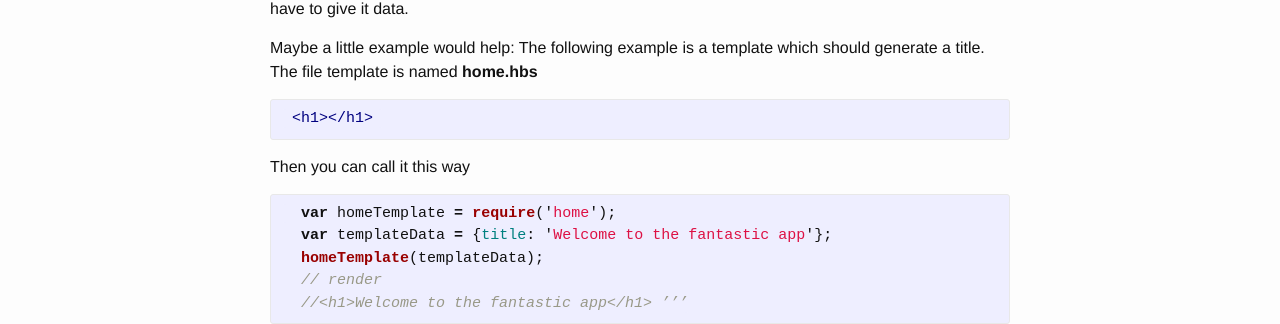
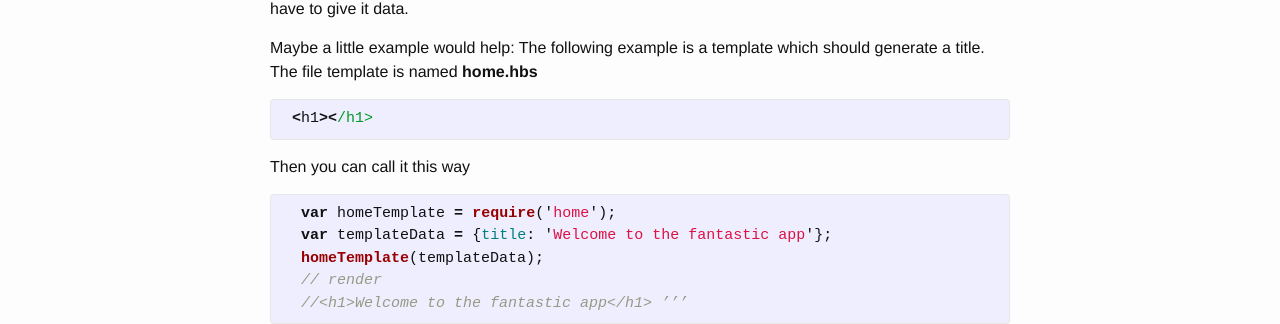
Before and after one commit to klee-contrib/focus-docs, a Jekyll site: the page built from _posts/2014-11-25-templates.md, in a window 1280 px wide. Shown: the part 470-794 px from the top of the page. Built offline with Jekyll 4.4.1, drawn with Linux system fonts in a browser that asks for light colours.

Commit message:
Update explainations .

```diff
--- a/_posts/2014-11-25-templates.md
+++ b/_posts/2014-11-25-templates.md
@@ -20,7 +20,7 @@ In order to get plain **html** from a template you have to give it data.
 
 Maybe a little example would help:
 The following example is a template which should generate a title. The file template is named **home.hbs**
-{% highlight handlebars %}
+{% highlight javascript %}
  <h1>{{title}}</h1>
 {% endhighlight %}
 Then you can call it this way
```
